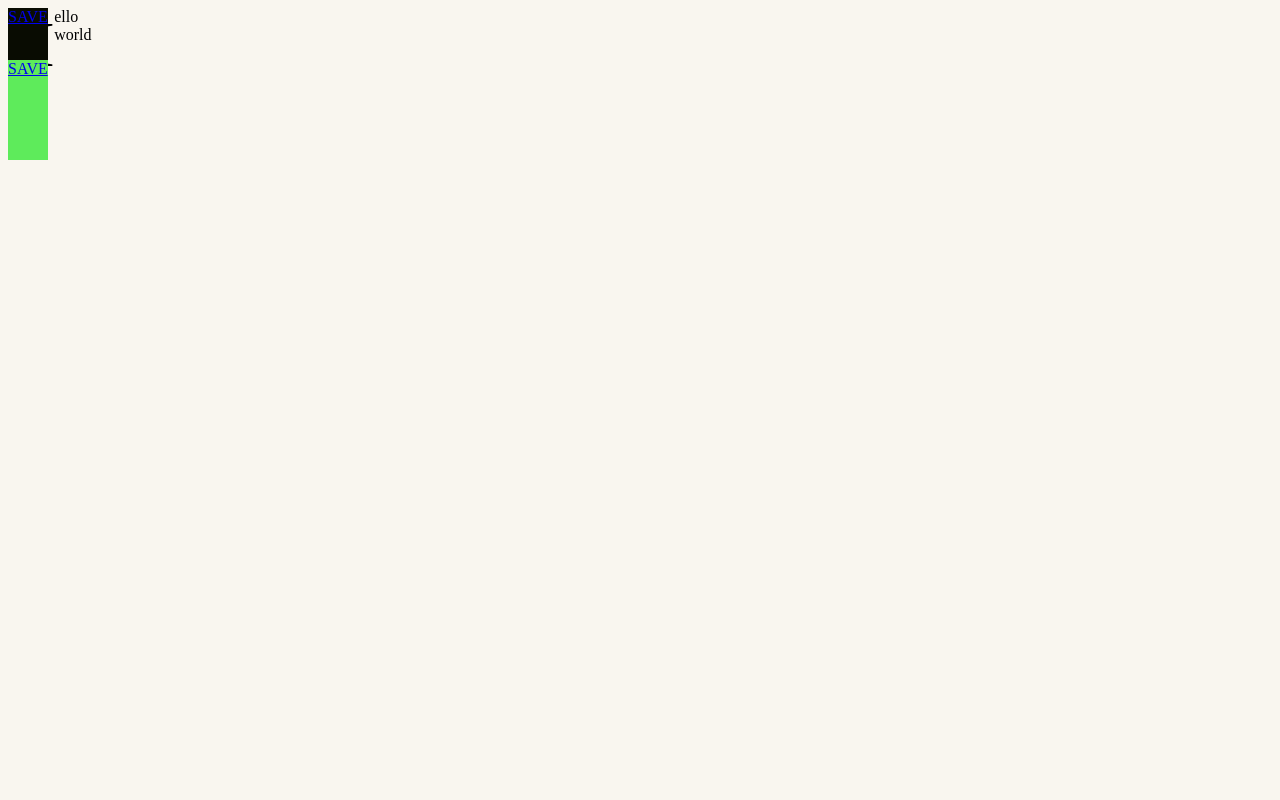
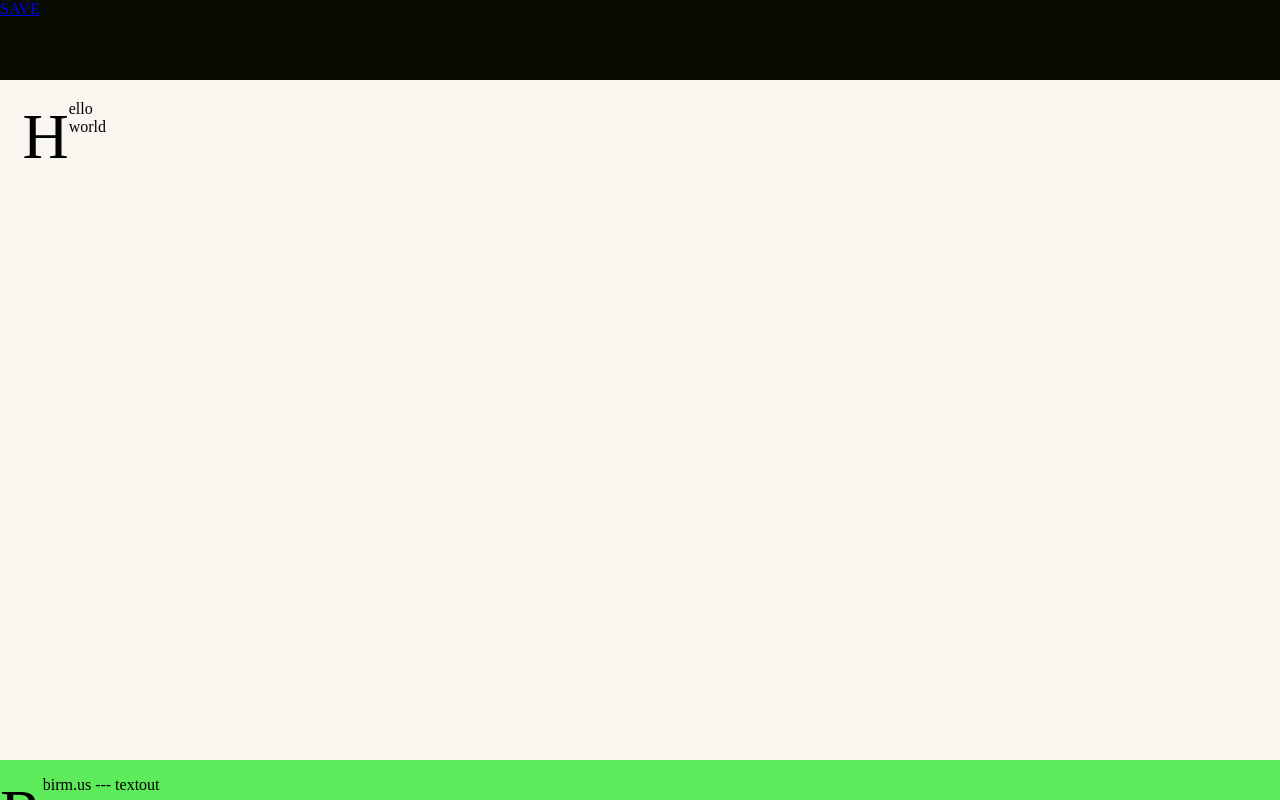
Before and after one commit to birm/textout, a website: page textout.html in a window 1280 px wide. Drawn offline with Linux system fonts and the light colour scheme.

Commit message:
add skeleton HTML

```diff
--- a/style.css
+++ b/style.css
@@ -2,27 +2,45 @@
 html {
   min-width: 150px;
   max-width: 500px;
+  min-height: 500px;
+  max-height: 800px;
 }
 
 body {
   background-color: #F9F6EF;
 }
 
+.container{
+  left: 10px;
+  position:absolute;
+}
+
 #topbar {
+  top: 0;
+  right: 0;
   position: fixed;
-  height: 7%;
-  min-height: 100px;
+  z-index: 3000;
+  width: 100%;
+  height: 80px;
+  height: 20%;
+  min-height: 40px;
+  max-height: 80px;
   background-color: #090C02;
 }
 
 #bottombar {
+  bottom: 0;
+  right: 0;
+  z-index: 3001;
+  width: 100%;
   position: fixed;
-  height: 7%;
-  min-height: 100px;
+  height: 10%;
+  min-height: 20px;
+  max-height: 40px;
 }
 
 #contentarea {
-  margin-top: 10% 3% 10% 3%;
+  margin: 100px 3% 50px 3%;
 }
 
 /* textout specific */
--- a/textout.html
+++ b/textout.html
@@ -15,7 +15,7 @@
   <footer>
     <!--The identity bar-->
     <div id="bottombar">
-      <a href="#">SAVE</a>
+      <p>Rbirm.us --- textout</p>
     </div>
   </footer>
 </html>
```
